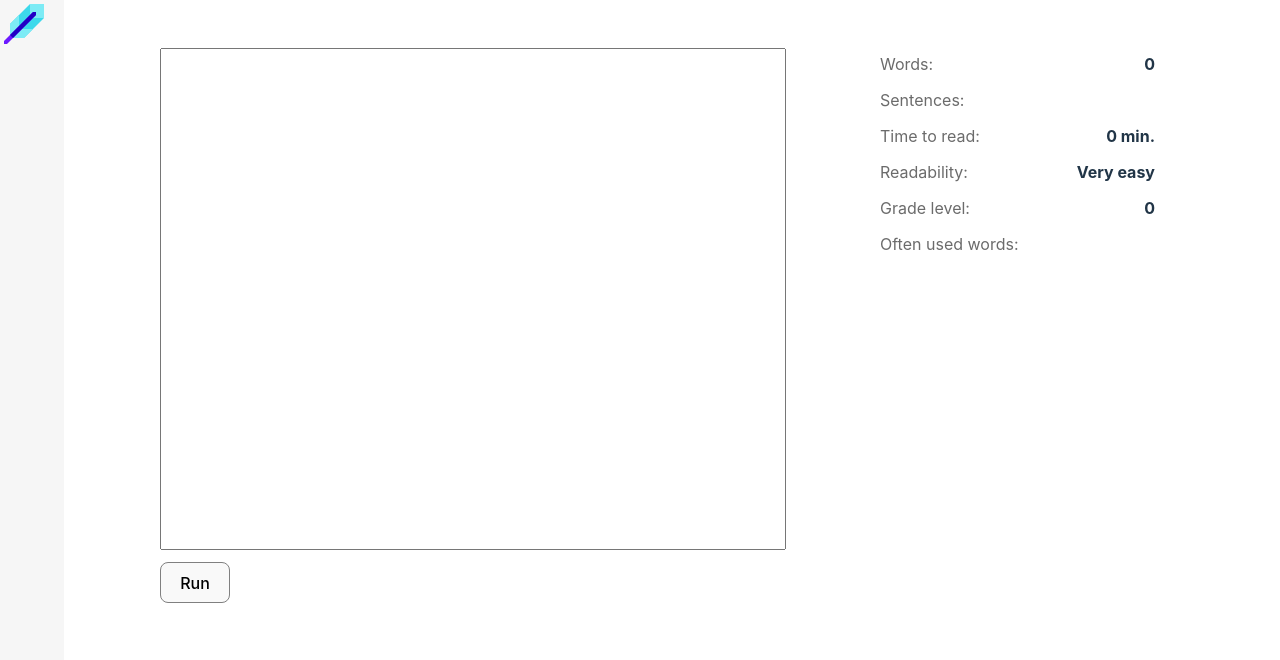
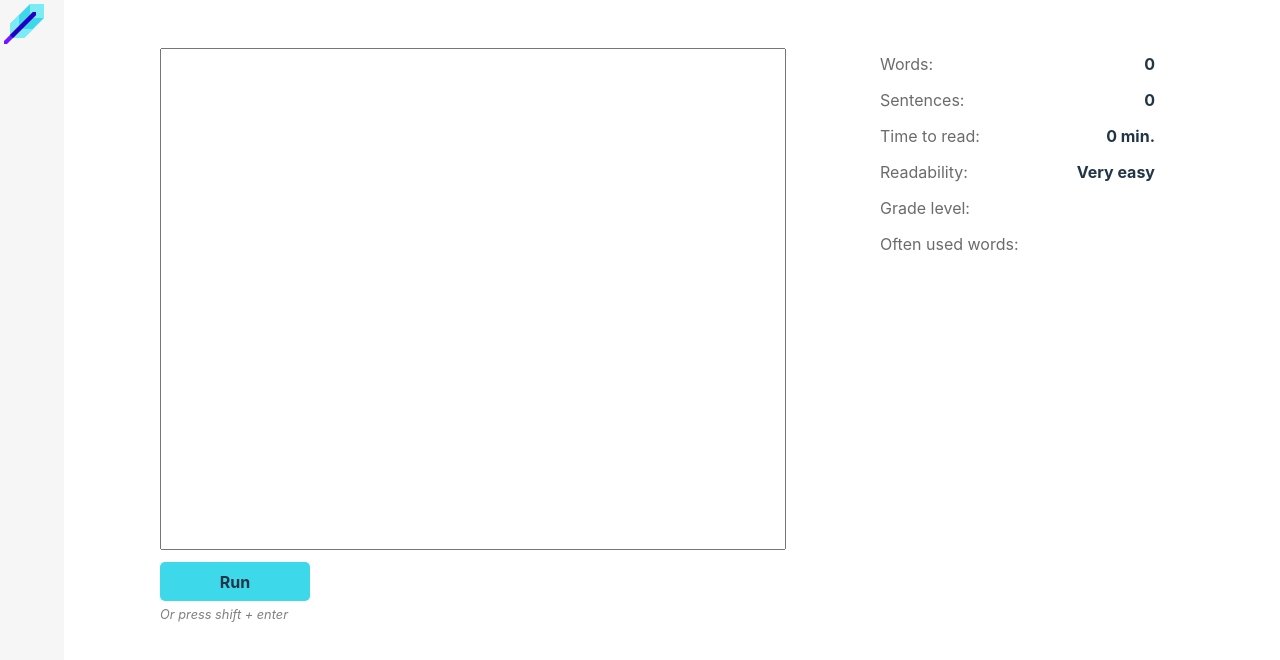
Before and after one commit to spghtti/writely, a React (Vite) app: page / in a window 1280 px wide. Shown: the top 660 px of the page. Built offline with nearby package versions, Linux system fonts and the light colour scheme.

Commit message:
ADDED: useCallback hook for shift+enter shortcut

```diff
--- a/src/components/Sidebar.tsx
+++ b/src/components/Sidebar.tsx
@@ -43,7 +43,7 @@ function Sidebar() {
           <div className="sidebar-item-container">
             <span className="sidebar-item-headline">Grade level:</span>{' '}
             <span className="sidebar-item-metric">
-              {context.analysis.readingLevel}
+              {context.analysis.grade}
             </span>
           </div>
         </li>
--- a/src/components/Textbox.tsx
+++ b/src/components/Textbox.tsx
@@ -1,5 +1,5 @@
 import rs from 'text-readability';
-import { useContext } from 'react';
+import { useContext, useEffect, useCallback } from 'react';
 import { Context } from '../context';
 
 function getUsedWords(text: string) {
@@ -129,6 +129,23 @@ function analyzeText(text: string) {
 
 function Textbox() {
   const context = useContext(Context);
+  const handleKeyPress = useCallback((event: KeyboardEvent) => {
+    if (event.shiftKey && event.key === 'Enter')
+      if (document.getElementById('editor') !== null) {
+        context.setAnalysis(
+          analyzeText(
+            (document.getElementById('editor') as HTMLInputElement).value
+          )
+        );
+      }
+  }, []);
+
+  useEffect(() => {
+    document.addEventListener('keydown', handleKeyPress);
+    return () => {
+      document.removeEventListener('keydown', handleKeyPress);
+    };
+  }, [handleKeyPress]);
 
   return (
     <div>
@@ -145,8 +162,9 @@ function Textbox() {
           }
         }}
       >
-        Run
+        <span>Run</span>
       </button>
+      <span className="aside">Or press shift + enter</span>
     </div>
   );
 }
--- a/src/context.ts
+++ b/src/context.ts
@@ -3,9 +3,10 @@ import { IAnalysis, IAnalysisContext } from './interfaces';
 
 export const defaultState: IAnalysis = {
   words: 0,
+  sentences: 0,
   timeToRead: 0,
   readability: 'Very easy',
-  readingLevel: 0,
+  grade: '',
   repeatedWords: [],
 };
 
--- a/src/interfaces.ts
+++ b/src/interfaces.ts
@@ -3,7 +3,6 @@ export interface IAnalysis {
   sentences: number;
   timeToRead: number;
   readability: string | undefined;
-  readingLevel: number;
   grade: string;
   repeatedWords: string[];
 }
--- a/src/styles/App.css
+++ b/src/styles/App.css
@@ -4,6 +4,7 @@
   display: flex;
   background-color: #ffffff;
   height: 100vh;
+  transition: all 0.5s;
 }
 .sidebar-wrapper,
 .textbox-wrapper {
@@ -31,8 +32,22 @@
 .run-button {
   margin-top: 10px;
   border: 1px solid gray;
+  cursor: pointer;
+  border-radius: 5px;
+  background-color: #3dd9eb;
+  color: var(--standard);
+  width: 150px;
+  font-weight: 700;
+  border: none;
 }
-
+.aside {
+  display: block;
+  font-style: italic;
+  color: gray;
+  font-size: 0.8rem;
+  width: 100%;
+  margin-top: 0.5rem;
+}
 .sidebar-wrapper {
   /* border-left: 1px solid gray; */
   flex-grow: 1;
@@ -107,4 +122,10 @@
     margin: 0;
     padding: 0.5rem 0;
   }
+  .run-button {
+    width: 100%;
+  }
+  .aside {
+    display: none;
+  }
 }
```
